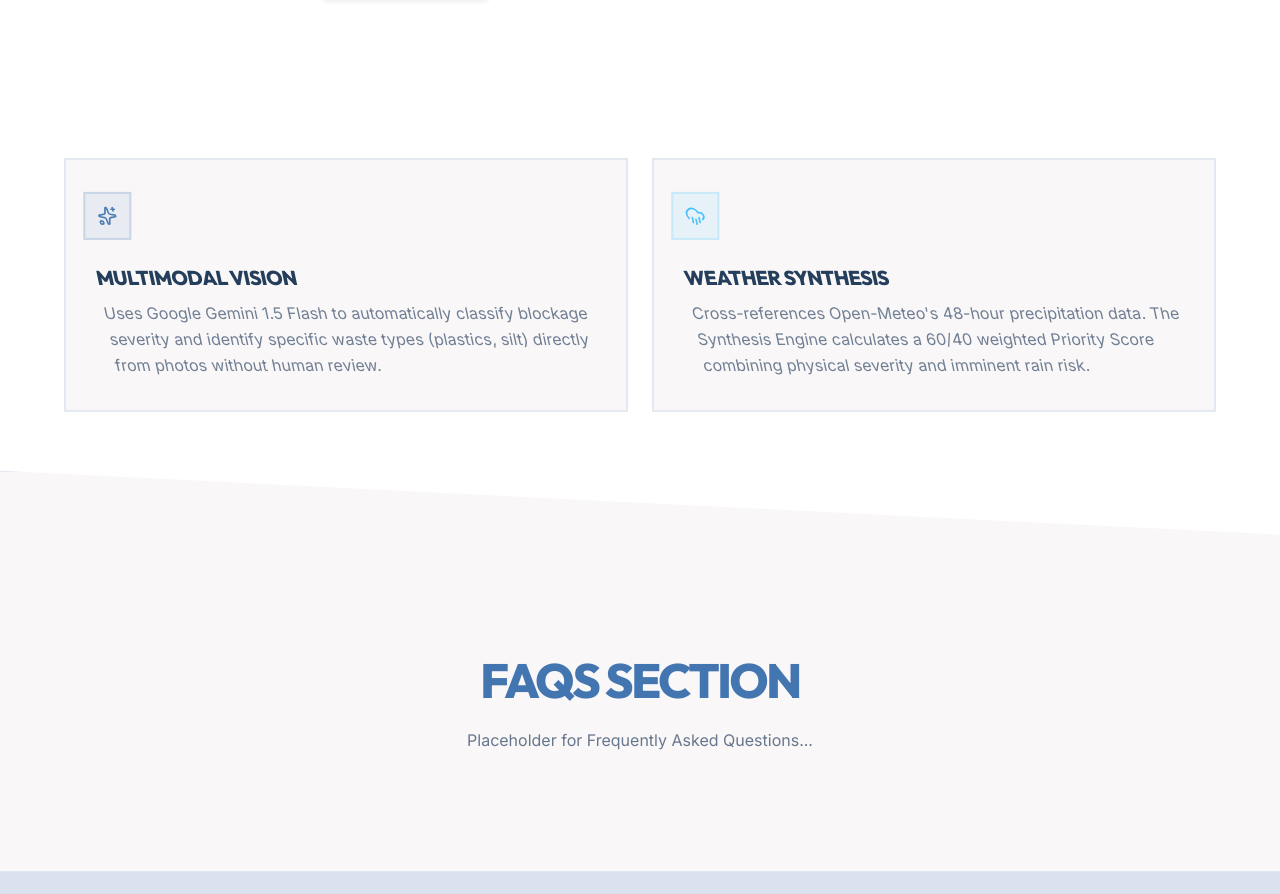
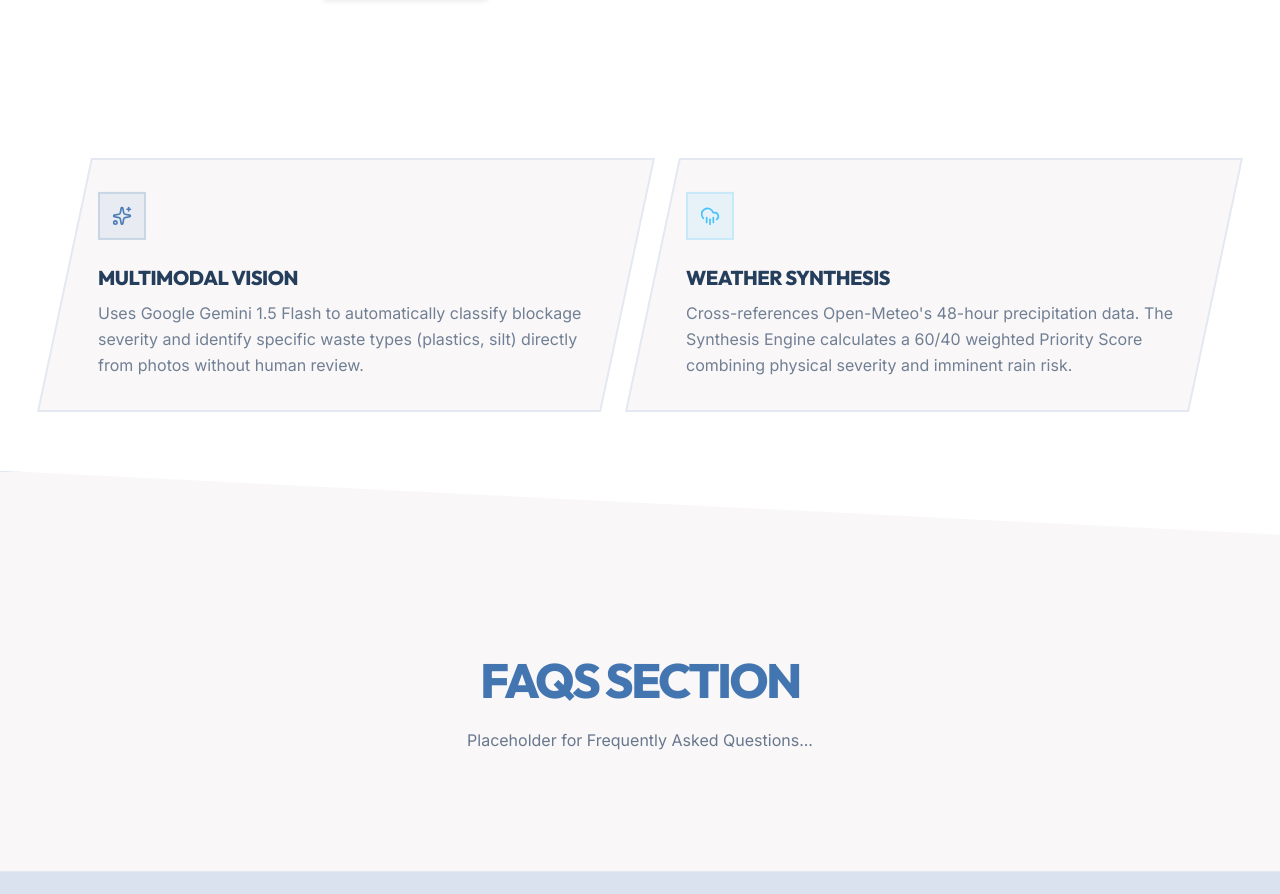
Before and after one commit to Goldenavs/esteRoute, a React (Vite) app in the folder frontend/: page /login in a window 1280 px wide. Shown: the part 2945-3839 px from the top of the page. Built offline with nearby package versions, Linux system fonts and the light colour scheme.

Commit message:
fix: bug in core section

```diff
--- a/frontend/src/components/auth/CoreEngineSection.tsx
+++ b/frontend/src/components/auth/CoreEngineSection.tsx
@@ -174,17 +174,18 @@ export default function CoreEngineSection() {
             initial={{ opacity: 0, y: 20 }}
             whileInView={{ opacity: 1, y: 0 }}
             viewport={{ once: true }}
-            className="group bg-app-bg border-2 border-border-subtle hover:border-brand-primary transition-all duration-300 p-8 -skew-x-12 relative overflow-hidden"
           >
-             <div className="absolute inset-0 opacity-[0.03] bg-[linear-gradient(to_right,#80808012_1px,transparent_1px),linear-gradient(to_bottom,#80808012_1px,transparent_1px)] bg-[size:24px_24px] pointer-events-none skew-x-12 scale-150" />
+            <div className="group bg-app-bg border-2 border-border-subtle hover:border-brand-primary transition-all duration-300 p-8 -skew-x-12 relative overflow-hidden h-full">
+              <div className="absolute inset-0 opacity-[0.03] bg-[linear-gradient(to_right,#80808012_1px,transparent_1px),linear-gradient(to_bottom,#80808012_1px,transparent_1px)] bg-[size:24px_24px] pointer-events-none scale-150" />
               <div className="skew-x-12 h-full flex flex-col justify-center">
-               <div className="w-12 h-12 bg-brand-primary/10 border-2 border-brand-primary/20 flex items-center justify-center mb-6 -skew-x-12">
-                 <Sparkles className="w-5 h-5 text-brand-primary skew-x-12" />
+                <div className="w-12 h-12 bg-brand-primary/10 border-2 border-brand-primary/20 flex items-center justify-center mb-6">
+                  <Sparkles className="w-5 h-5 text-brand-primary" />
                 </div>
                 <h3 className="text-xl font-heading font-black text-text-primary uppercase tracking-tight mb-2">Multimodal Vision</h3>
                 <p className="text-text-secondary leading-relaxed">
                   Uses Google Gemini 1.5 Flash to automatically classify blockage severity and identify specific waste types (plastics, silt) directly from photos without human review.
                 </p>
+              </div>
             </div>
           </motion.div>
 
@@ -193,17 +194,18 @@ export default function CoreEngineSection() {
             whileInView={{ opacity: 1, y: 0 }}
             viewport={{ once: true }}
             transition={{ delay: 0.2 }}
-            className="group bg-app-bg border-2 border-border-subtle hover:border-[#38bdf8] transition-all duration-300 p-8 -skew-x-12 relative overflow-hidden"
           >
-             <div className="absolute inset-0 opacity-[0.03] bg-[linear-gradient(to_right,#80808012_1px,transparent_1px),linear-gradient(to_bottom,#80808012_1px,transparent_1px)] bg-[size:24px_24px] pointer-events-none skew-x-12 scale-150" />
+            <div className="group bg-app-bg border-2 border-border-subtle hover:border-[#38bdf8] transition-all duration-300 p-8 -skew-x-12 relative overflow-hidden h-full">
+              <div className="absolute inset-0 opacity-[0.03] bg-[linear-gradient(to_right,#80808012_1px,transparent_1px),linear-gradient(to_bottom,#80808012_1px,transparent_1px)] bg-[size:24px_24px] pointer-events-none scale-150" />
               <div className="skew-x-12 h-full flex flex-col justify-center">
-               <div className="w-12 h-12 bg-[#38bdf8]/10 border-2 border-[#38bdf8]/20 flex items-center justify-center mb-6 -skew-x-12">
-                 <CloudRain className="w-5 h-5 text-[#38bdf8] skew-x-12" />
+                <div className="w-12 h-12 bg-[#38bdf8]/10 border-2 border-[#38bdf8]/20 flex items-center justify-center mb-6">
+                  <CloudRain className="w-5 h-5 text-[#38bdf8]" />
                 </div>
                 <h3 className="text-xl font-heading font-black text-text-primary uppercase tracking-tight mb-2">Weather Synthesis</h3>
                 <p className="text-text-secondary leading-relaxed">
                   Cross-references Open-Meteo's 48-hour precipitation data. The Synthesis Engine calculates a 60/40 weighted Priority Score combining physical severity and imminent rain risk.
                 </p>
+              </div>
             </div>
           </motion.div>
         </div>
```
Lines whose indentation alone changed are shown as unchanged.
